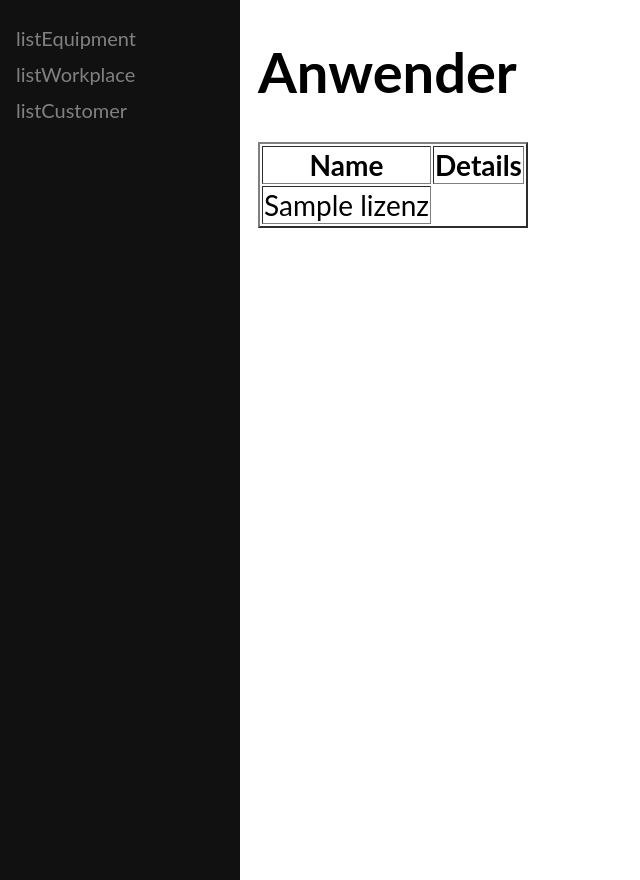
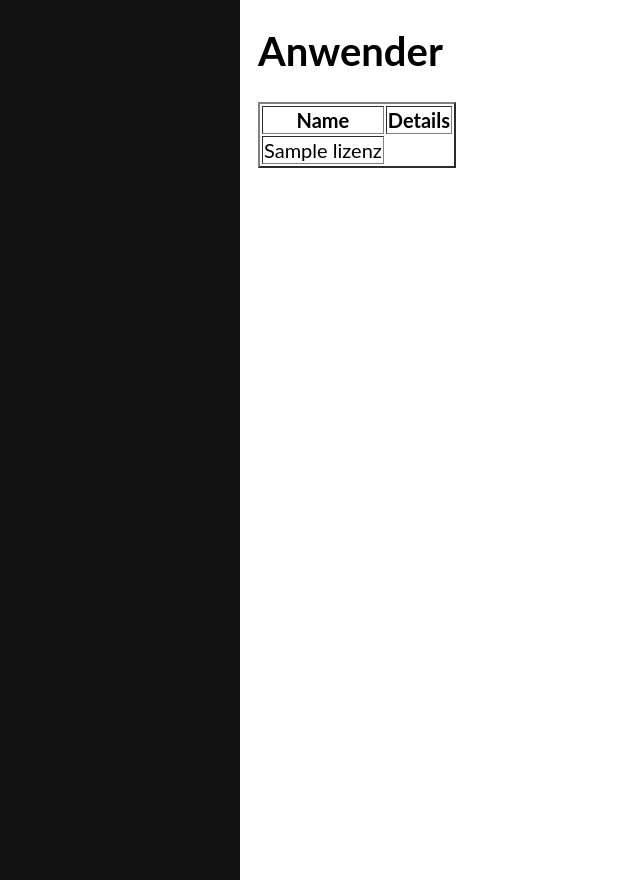
Before and after one commit to mario-spitze/companynetworkmanager, a Django app: template django/project/inventory/templates/inventory/listCustomer.html in a window 1280 px wide. Shown: the whole page, without its empty margins (0-640 px from the left). Run offline with Django 3.2, Linux system fonts and the light colour scheme; the template is opened without the code that fills it: most values are stand-ins (such as "Sample title", 1, 10 or a date in 2020).

Commit message:
close #34, fix loginpage. Only show menu link if authenticated. reduced font-size.

```diff
--- a/django/project/templates/base.html
+++ b/django/project/templates/base.html
@@ -35,7 +35,7 @@ body {
 
 .main {
   margin-left: 240px; /* Same as the width of the sidenav */
-  font-size: 28px; /* Increased text to enable scrolling */
+  font-size: 20px; /* Increased text to enable scrolling */
   padding: 0px 10px;
 }
 
@@ -47,10 +47,12 @@ body {
 </head>
 <body>
   <div class="sidenav">
-  <a href="{% url 'inventory:listEquipment' %}">listEquipment</a>
-  <a href="{% url 'inventory:listWorkplace' %}">listWorkplace</a>
-  <a href="{% url 'inventory:listCustomer' %}">listCustomer</a>
-</div>
+  {% if user.is_authenticated %}
+    <a href="{% url 'inventory:listEquipment' %}">listEquipment</a>
+    <a href="{% url 'inventory:listWorkplace' %}">listWorkplace</a>
+    <a href="{% url 'inventory:listCustomer' %}">listCustomer</a>
+  {% endif %}
+  </div>
   <div class="main">
     {% block content_page %}
     {% endblock %}
--- a/django/project/templates/registration/login.html
+++ b/django/project/templates/registration/login.html
@@ -3,7 +3,7 @@
 
 {% block title %}Login{% endblock %}
 
-{% block content %}
+{% block content_page %}
 <h2>Log In</h2>
 <form method="post">
   {% csrf_token %}
```
